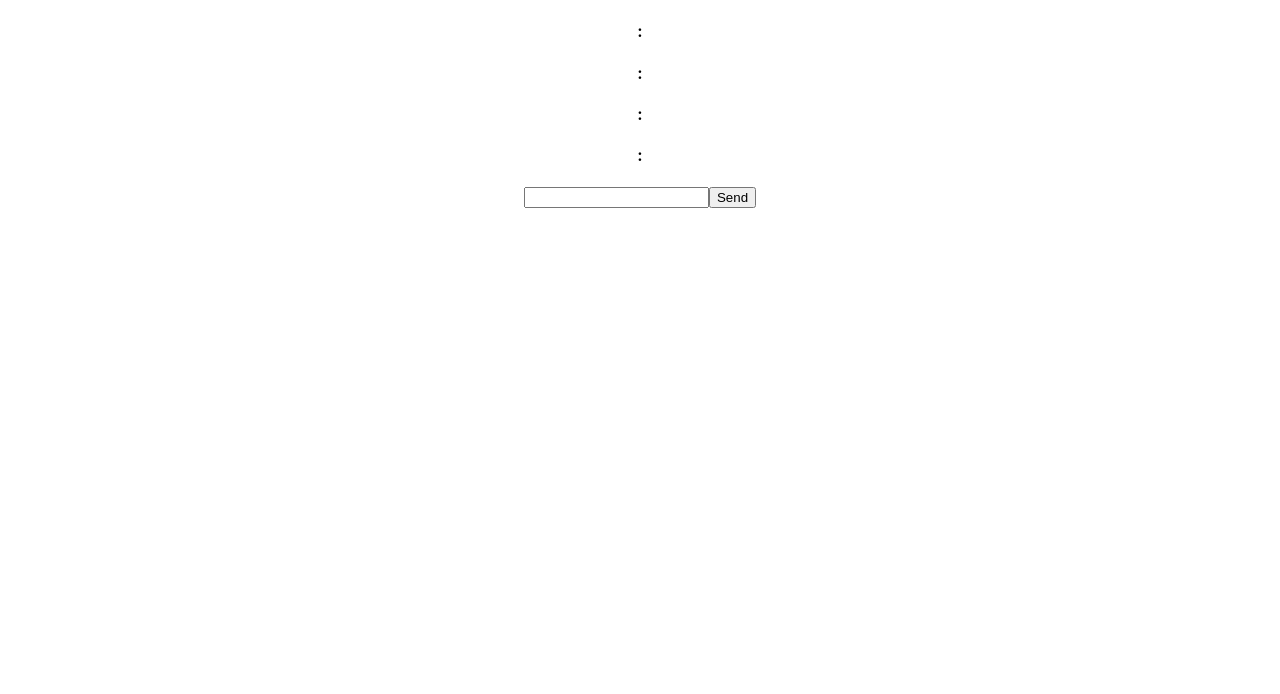
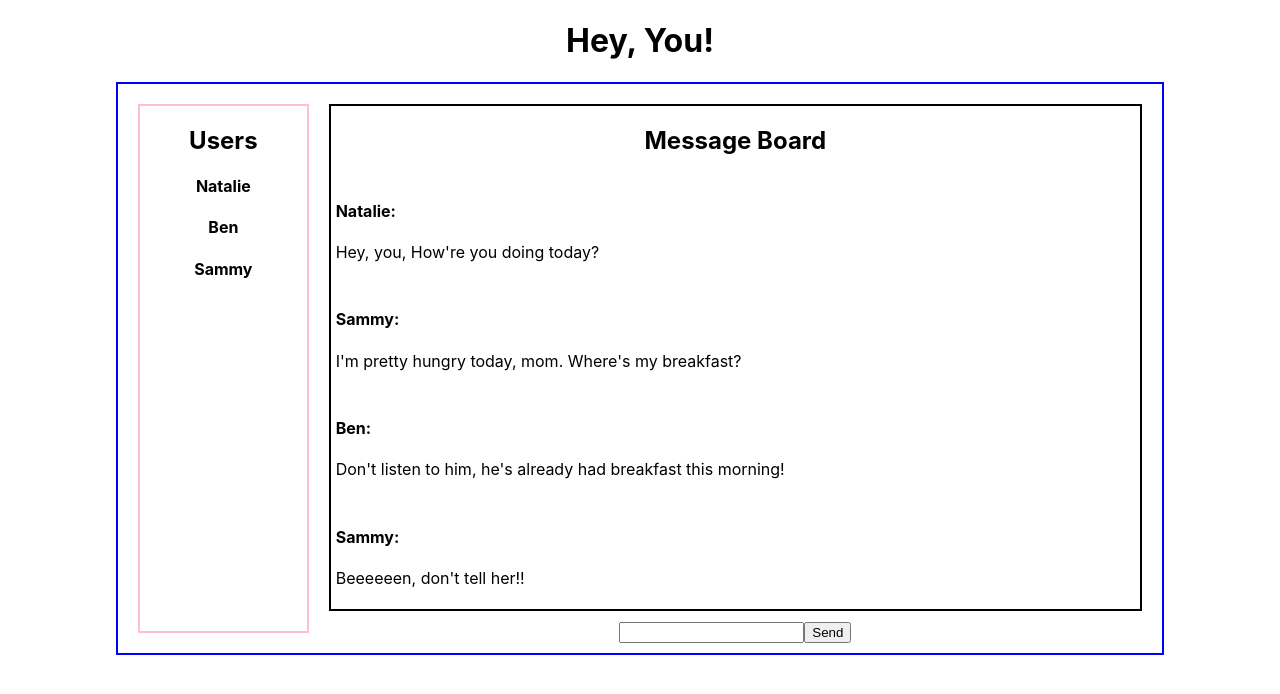
Before and after one commit to natsal33/hey-you-chat-app, a React (Create React App) app: page / in a window 1280 px wide. Shown: the top 694 px of the page. Built offline with nearby package versions, Linux system fonts and the light colour scheme.

Commit message:
basic display for messages and basic chatApp layout available. Need to find new way to render useEffect in MessageBoard.jsx

```diff
--- a/src/App.css
+++ b/src/App.css
@@ -1,5 +1,8 @@
 .App {
   text-align: center;
+  display: flex;
+  flex-direction: column;
+  align-items: center;
 }
 
 .App-logo {
--- a/src/App.jsx
+++ b/src/App.jsx
@@ -4,6 +4,7 @@ import ChatBox from "./Components/ChatBox";
 function App() {
   return (
     <div className="App">
+      <h1>Hey, You!</h1>
       <ChatBox />
     </div>
   );
--- /dev/null
+++ b/src/Components/ChatBox.css
@@ -0,0 +1,13 @@
+#chatbox {
+  padding: 10px;
+  border: 2px solid blue;
+  width: 80%;
+  display: flex;
+  justify-items: center;
+}
+
+#messageInputBox {
+  display: flex;
+  flex-direction: column;
+  width: 100%;
+}
--- a/src/Components/ChatBox.jsx
+++ b/src/Components/ChatBox.jsx
@@ -1,14 +1,33 @@
-import React from "react";
+import { React, useState } from "react";
 import InputBox from "./InputBox";
 import UsersBox from "./UsersBox";
 import MessageBoard from "./MessageBoard";
+import "./ChatBox.css";
 
 function ChatBox() {
+  const [messages, updateMessages] = useState([
+    { name: "Natalie", message: "Hey, you, How're you doing today?" },
+    {
+      name: "Sammy",
+      message: "I'm pretty hungry today, mom. Where's my breakfast?",
+    },
+    {
+      name: "Ben",
+      message: "Don't listen to him, he's already had breakfast this morning!",
+    },
+    { name: "Sammy", message: "Beeeeeen, don't tell her!!" },
+  ]);
+  const takeInputMessage = (inMessage) => {
+    let oldMessages = messages;
+    oldMessages.push({ name: inMessage.name, message: inMessage.message });
+  };
   return (
-    <div>
+    <div id="chatbox">
       <UsersBox />
-      <MessageBoard />
-      <InputBox />
+      <div id="messageInputBox">
+        <MessageBoard messages={messages} />
+        <InputBox send={takeInputMessage} />
+      </div>
     </div>
   );
 }
--- a/src/Components/InputBox.jsx
+++ b/src/Components/InputBox.jsx
@@ -1,12 +1,23 @@
-import React from "react";
+import { React, useState } from "react";
 
-function InputBox() {
-  function sendMessage(e) {}
+function InputBox({ send }) {
+  const [message, updateMessage] = useState("");
+
+  async function handleSubmit(e) {
+    send({
+      name: "me",
+      message: message,
+    });
+    e.preventDefault();
+  }
 
   return (
     <div>
-      <form onSubmit={sendMessage}>
-        <input type="text"></input>
+      <form onSubmit={handleSubmit}>
+        <input
+          type="text"
+          onChange={(e) => updateMessage(e.target.value)}
+        ></input>
         <input type="submit" value="Send" />
       </form>
     </div>
--- /dev/null
+++ b/src/Components/Message.css
@@ -0,0 +1,4 @@
+.message {
+  text-align: left;
+  padding: 5px;
+}
--- a/src/Components/Message.jsx
+++ b/src/Components/Message.jsx
@@ -1,11 +1,13 @@
 import React from "react";
+import "./Message.css";
 
 function Message(props) {
   return (
     <div>
-      <p>
-        <h4>{props.name}: </h4> {props.message}{" "}
-      </p>
+      <div className="message">
+        <h4>{props.name}: </h4>
+        <p>{props.message} </p>
+      </div>
     </div>
   );
 }
--- /dev/null
+++ b/src/Components/MessageBoard.css
@@ -0,0 +1,4 @@
+#messageBoard {
+  border: 2px solid black;
+  margin: 10px;
+}
--- a/src/Components/MessageBoard.jsx
+++ b/src/Components/MessageBoard.jsx
@@ -1,13 +1,26 @@
-import React from "react";
+import { React, useState, useEffect } from "react";
 import Message from "./Message";
+import "./MessageBoard.css";
 
-function MessageBoard() {
+function MessageBoard(props) {
+  const [messageObjects, updateMessageObjects] = useState();
+  console.log(props.messages);
+
+  useEffect(() => {
+    updateMessages();
+  }, []);
+
+  async function updateMessages() {
+    const newMessageObjects = props.messages.map((message) => (
+      <Message name={message.name} message={message.message} />
+    ));
+    updateMessageObjects(newMessageObjects);
+  }
+
   return (
-    <div>
-      <Message />
-      <Message />
-      <Message />
-      <Message />
+    <div id="messageBoard">
+      <h2>Message Board</h2>
+      {messageObjects}
     </div>
   );
 }
--- /dev/null
+++ b/src/Components/UsersBox.css
@@ -0,0 +1,5 @@
+#usersBox {
+  border: 2px pink solid;
+  margin: 10px;
+  width: 20%;
+}
--- a/src/Components/UsersBox.jsx
+++ b/src/Components/UsersBox.jsx
@@ -1,12 +1,14 @@
 import React from "react";
 import User from "./User";
+import "./UsersBox.css";
 
 function UsersBox() {
   return (
-    <div>
-      <User />
-      <User />
-      <User />
+    <div id="usersBox">
+      <h2>Users</h2>
+      <User name="Natalie" />
+      <User name="Ben" />
+      <User name="Sammy" />
     </div>
   );
 }
--- a/src/index.css
+++ b/src/index.css
@@ -1,13 +1,14 @@
 body {
   margin: 0;
-  font-family: -apple-system, BlinkMacSystemFont, 'Segoe UI', 'Roboto', 'Oxygen',
-    'Ubuntu', 'Cantarell', 'Fira Sans', 'Droid Sans', 'Helvetica Neue',
+  font-family: -apple-system, BlinkMacSystemFont, "Segoe UI", "Roboto", "Oxygen",
+    "Ubuntu", "Cantarell", "Fira Sans", "Droid Sans", "Helvetica Neue",
     sans-serif;
   -webkit-font-smoothing: antialiased;
   -moz-osx-font-smoothing: grayscale;
+  box-sizing: border-box;
 }
 
 code {
-  font-family: source-code-pro, Menlo, Monaco, Consolas, 'Courier New',
+  font-family: source-code-pro, Menlo, Monaco, Consolas, "Courier New",
     monospace;
 }
```
